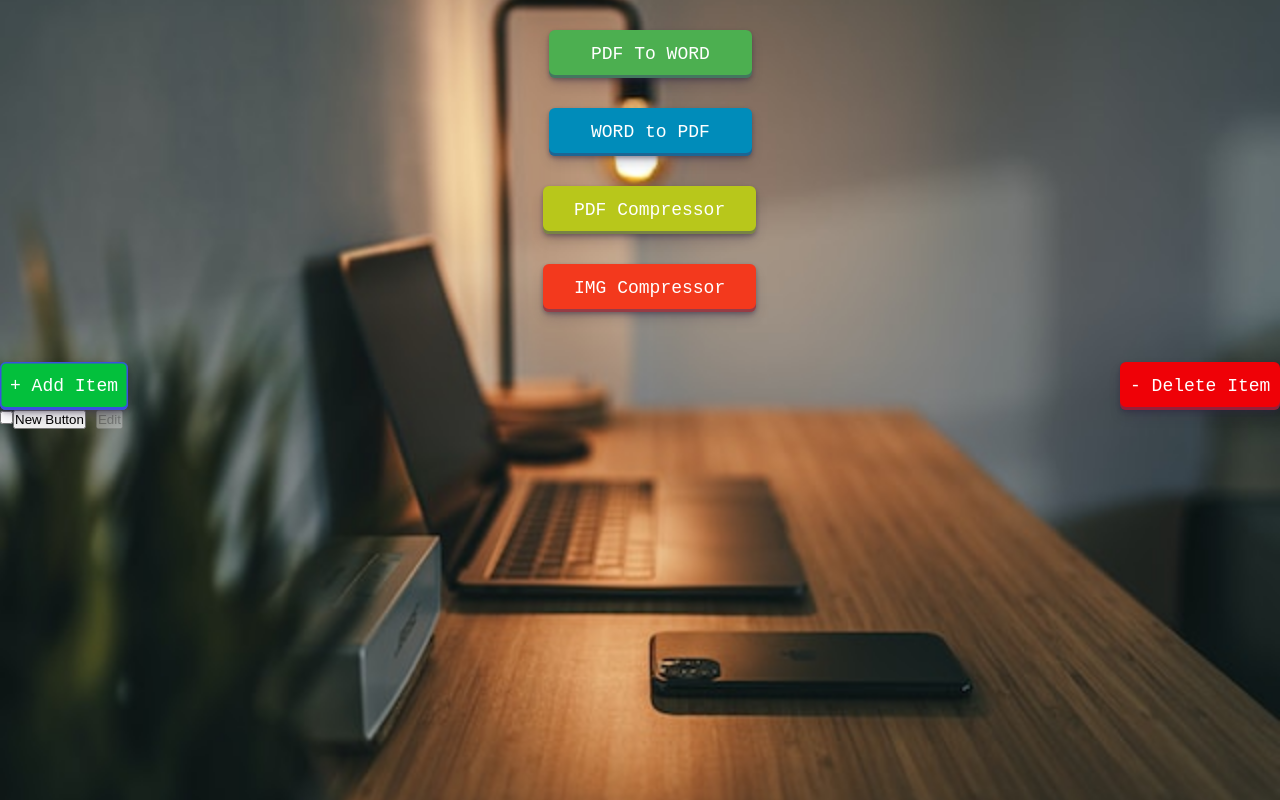
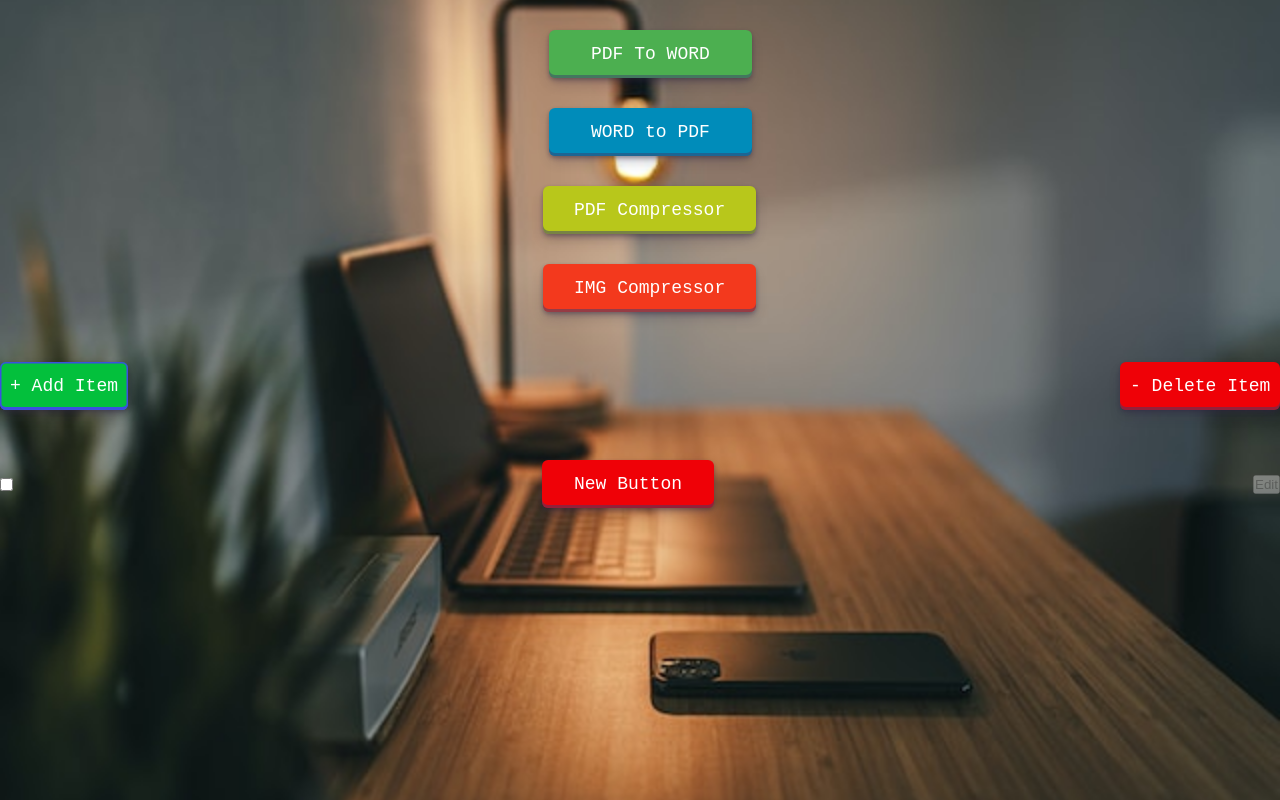
Before and after one commit to randhavevaibhav/fileConverter, a plain HTML site: page index.html in a window 1280 px wide. Both pictures are taken after a click on the button "+ Add Item". Drawn offline with Linux system fonts and the light colour scheme.

Commit message:
added styles to new button

```diff
--- a/index.js
+++ b/index.js
@@ -25,6 +25,8 @@ function openTab(tabName)
         const buttonContainer = document.getElementById('buttonContainer');
         const newButton = document.createElement('button');
         newButton.textContent = 'New Button';
+        newButton.className = 'buttonStyles newButton';
+
 
         const checkbox = document.createElement('input');
         checkbox.type = 'checkbox';
--- a/style.css
+++ b/style.css
@@ -163,6 +163,30 @@ span{
 }
 
 
+#buttonContainer
+{
+margin-top: 50px;
+  display: flex;
+    align-items: inherit;
+    flex-direction: column;
+    justify-content: center;
+}
+
+.button-container
+{
+  display: flex;
+    justify-content: space-between;
+    align-items: center;
+    margin-bottom: 20px;
+
+
+}
+
+.newButton
+{
+  background-color: #EF0107;
+}
+
 
 
   @media screen and (max-width: 700px) {
```
